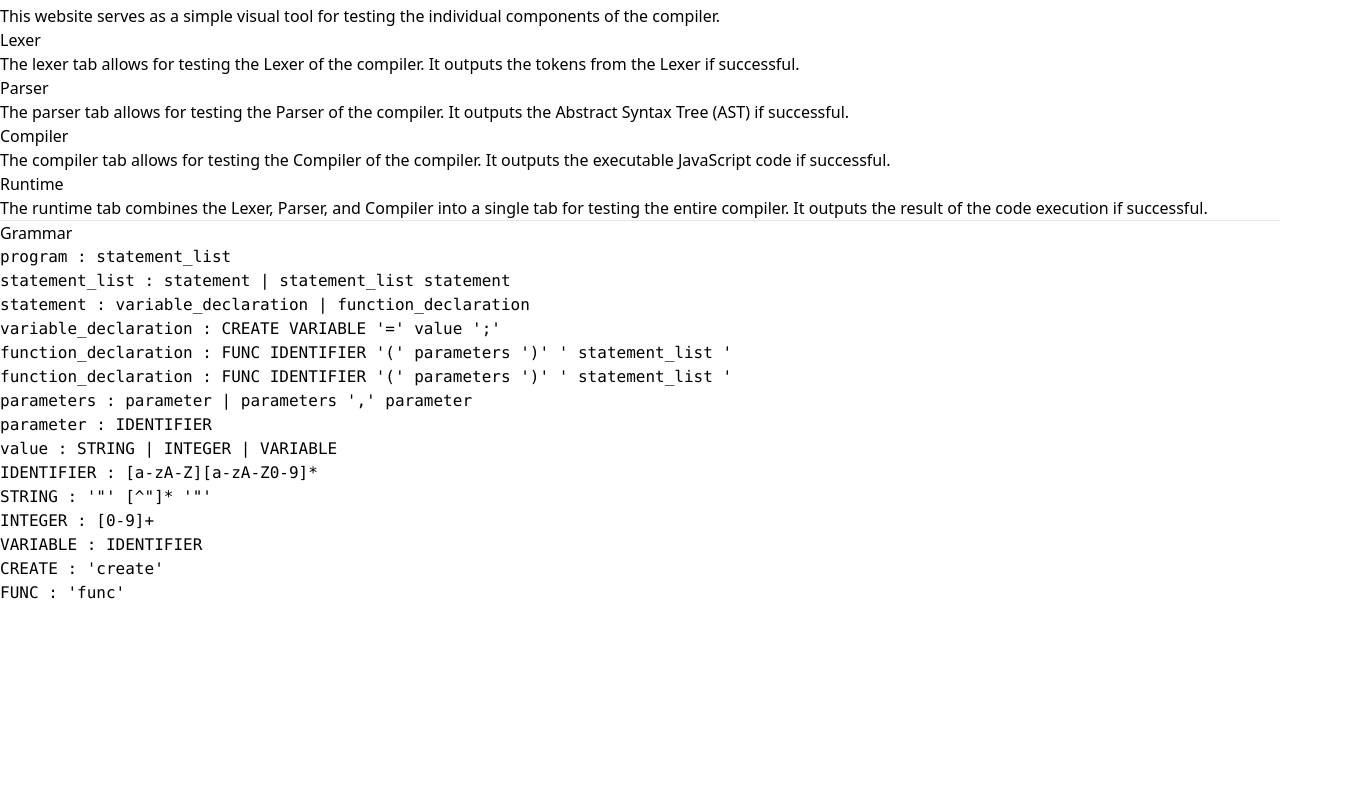
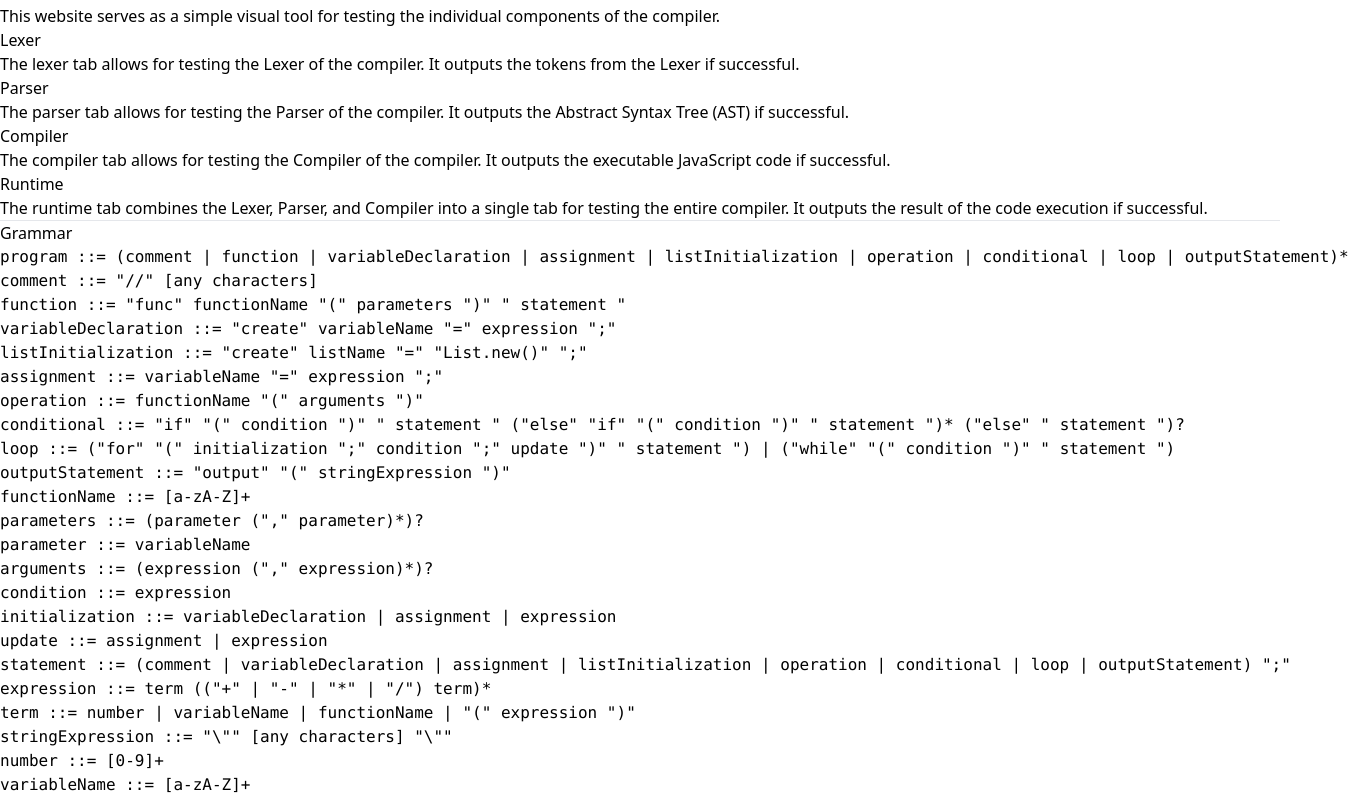
Before and after one commit to codyafingerson/SimpleCompiler, a React (Vite) app: page / in a window 1280 px wide. Shown: the part 333-1130 px from the top of the page, 1349 px wide, since content can reach past the window. Before the commit the page ends 938 px from the top, so only its background shows below. Built offline with nearby package versions, Linux system fonts and the light colour scheme.

Commit message:
Add updated grammar

```diff
--- a/src/pages/HomePage.tsx
+++ b/src/pages/HomePage.tsx
@@ -66,23 +66,52 @@ export default function HomePage() {
 
                         <h2 className="text-white-800 text-4xl">Grammar</h2>
                         <code className="p-1 font-mono text-sm rounded-md">
-                            <pre className={preStyle}>program : statement_list</pre>
-                            <pre className={preStyle}>statement_list : statement | statement_list statement</pre>
-                            <pre className={preStyle}>statement : variable_declaration | function_declaration</pre>
-                            <pre className={preStyle}>variable_declaration : CREATE VARIABLE '=' value ';'</pre>
-                            <pre
-                                className={preStyle}>function_declaration : FUNC IDENTIFIER '(' parameters ')' '{' statement_list '}'</pre>
-                            <pre
-                                className={preStyle}>function_declaration : FUNC IDENTIFIER '(' parameters ')' '{' statement_list '}'</pre>
-                            <pre className={preStyle}>parameters : parameter | parameters ',' parameter</pre>
-                            <pre className={preStyle}>parameter : IDENTIFIER</pre>
-                            <pre className={preStyle}>value : STRING | INTEGER | VARIABLE</pre>
-                            <pre className={preStyle}>IDENTIFIER : [a-zA-Z][a-zA-Z0-9]*</pre>
-                            <pre className={preStyle}>STRING : '"' [^"]* '"'</pre>
-                            <pre className={preStyle}>INTEGER : [0-9]+</pre>
-                            <pre className={preStyle}>VARIABLE : IDENTIFIER</pre>
-                            <pre className={preStyle}>CREATE : 'create'</pre>
-                            <pre className={preStyle}>FUNC : 'func'</pre>
+                            <pre className={preStyle}>program ::= (comment | function | variableDeclaration | assignment | listInitialization | operation | conditional | loop | outputStatement)*</pre>
+
+                            <pre className={preStyle}>comment ::= "//" [any characters]</pre>
+
+                            <pre className={preStyle}>function ::= "func" functionName "(" parameters ")" "{" statement "}"</pre>
+
+                            <pre className={preStyle}>variableDeclaration ::= "create" variableName "=" expression ";"</pre>
+
+                            <pre className={preStyle}>listInitialization ::= "create" listName "=" "List.new()" ";"</pre>
+
+                            <pre className={preStyle}>assignment ::= variableName "=" expression ";"</pre>
+
+                            <pre className={preStyle}>operation ::= functionName "(" arguments ")"</pre>
+
+                            <pre className={preStyle}>conditional ::= "if" "(" condition ")" "{" statement "}" ("else" "if" "(" condition ")" "{" statement "}")* ("else" "{" statement "}")?</pre>
+
+                            <pre className={preStyle}>loop ::= ("for" "(" initialization ";" condition ";" update ")" "{" statement "}") | ("while" "(" condition ")" "{" statement "}")</pre>
+
+                            <pre className={preStyle}>outputStatement ::= "output" "(" stringExpression ")"</pre>
+
+                            <pre className={preStyle}>functionName ::= [a-zA-Z]+</pre>
+
+                            <pre className={preStyle}>parameters ::= (parameter ("," parameter)*)?</pre>
+
+                            <pre className={preStyle}>parameter ::= variableName</pre>
+
+                            <pre className={preStyle}>arguments ::= (expression ("," expression)*)?</pre>
+
+                            <pre className={preStyle}>condition ::= expression</pre>
+
+                            <pre className={preStyle}>initialization ::= variableDeclaration | assignment | expression</pre>
+
+                            <pre className={preStyle}>update ::= assignment | expression</pre>
+
+                            <pre className={preStyle}>statement ::= (comment | variableDeclaration | assignment | listInitialization | operation | conditional | loop | outputStatement) ";"</pre>
+
+                            <pre className={preStyle}>expression ::= term (("+" | "-" | "*" | "/") term)*</pre>
+
+                            <pre className={preStyle}>term ::= number | variableName | functionName | "(" expression ")"</pre>
+
+                            <pre className={preStyle}>stringExpression ::= "\"" [any characters] "\""</pre>
+
+                            <pre className={preStyle}>number ::= [0-9]+</pre>
+
+                            <pre className={preStyle}>variableName ::= [a-zA-Z]+</pre>
+
                         </code>
 
                     </div>
```
Also changed, not shown: 1 other file (tests, documents, lock files or other folders).
